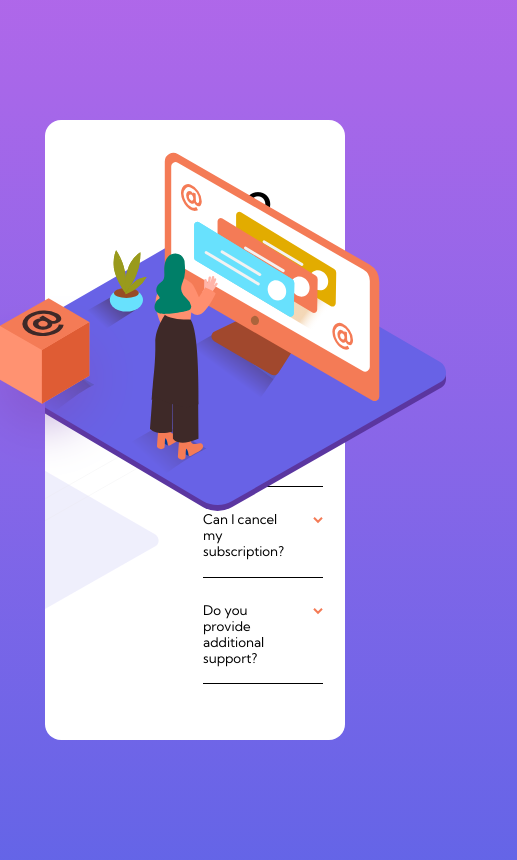
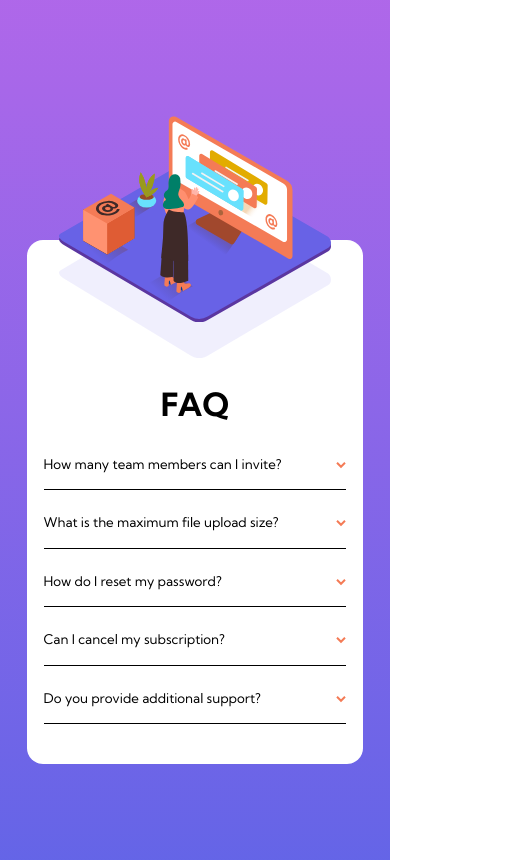
Before and after one commit to Tomi-pter/faq-accordion-card, a plain HTML site: page index.html in a window 390 px wide. Shown: the whole page, 517 px wide, since content can reach past the window. Drawn offline with Linux system fonts and the light colour scheme.

Commit message:
added mobile styles

```diff
--- a/index.css
+++ b/index.css
@@ -40,7 +40,7 @@ main {
     display: grid;
     grid-template-columns: 1fr 1fr;
     grid-template-areas: 'aside article';
-    column-gap: 1rem;
+    column-gap: 3rem;
     background-color: white;
     width: 80%;
     border-radius: 1rem;
@@ -85,8 +85,7 @@ button {
     transition: all 600ms ease-in-out;
 }
 
-button:hover,
-button:focus {
+button:hover {
     color: var(--soft-red);
     transition: color 0s;
 }
@@ -96,7 +95,6 @@ button:focus {
 }
 
 .button p {
-    width: 85%;
     display: none;
     transition: all 600ms ease-in-out;
 }
@@ -117,11 +115,6 @@ button:focus {
     transition: all 600ms ease-in-out;
 }
 
-.pattern {
-    margin-left: -36rem;
-    margin-top: -18rem;
-}
-
 .box {
     position: absolute;
     top: 11rem;
@@ -139,9 +132,15 @@ button:focus {
     transform: translateX(-15%);
 }
 
+.button.clicked {
+    border-bottom: 1px solid black;
+    width: 85%;
+}
+
 .button.clicked .button-frame {
     border: none;
     padding-bottom: 0;
+    width: 100%;
 }
 
 .button.clicked button {
@@ -154,10 +153,9 @@ button:focus {
 
 .button.clicked p {
     display: block;
-    width: 85%;
+    width: 100%;
     margin-bottom: 0;
     padding-bottom: 1rem;
-    border-bottom: 1px solid black;
     animation: show_block 600ms ease-in-out;
 }
 
@@ -171,3 +169,59 @@ button:focus {
         transform: scaleY(1);
     }
 }
+
+@media screen and (max-width: 999px) {
+    .img-mobile {
+        display: block;
+        width: 15rem;
+    }
+    .img-desktop {
+        display: none;
+    }
+    main {
+        display: flex;
+        flex-direction: column-reverse;
+        width: 90%;
+    }
+    article {
+        margin: auto;
+        width: 90%;
+        text-align: center;
+        padding-top: .5rem;
+    }
+    aside {
+        background-image: url(images/bg-pattern-mobile.svg);
+        background-size: clamp(14rem, 17rem, 20rem);
+        background-position: top center;
+        height: 8rem;
+        position: static;
+    }
+    .button-frame {
+        width: 100%;
+    }
+    .button.clicked {
+        width: 100%;
+    }
+    .button.clicked p {
+        width: 85%;
+        text-align: left;
+    }
+    .👩🏾-container {
+        overflow: visible;
+        position: relative;
+        top: 0;
+    }
+    .👩🏾 {
+        top: 0;
+        left: 50%;
+        width: clamp(14rem, 17rem, 20rem);
+        transform: translateX(-50%) translateY(-60%);
+        position: absolute;
+    }
+}
+
+@media screen and (max-height: 850px) {
+    body {
+        padding-top: 9rem;
+    }
+}
--- a/script.js
+++ b/script.js
@@ -1,4 +1,5 @@
 let btn = document.querySelectorAll(".button");
+let btnFrame = document.querySelectorAll(".button-frame");
 
 let btnArr = Array.from(btn);
 console.log(btnArr);
```
